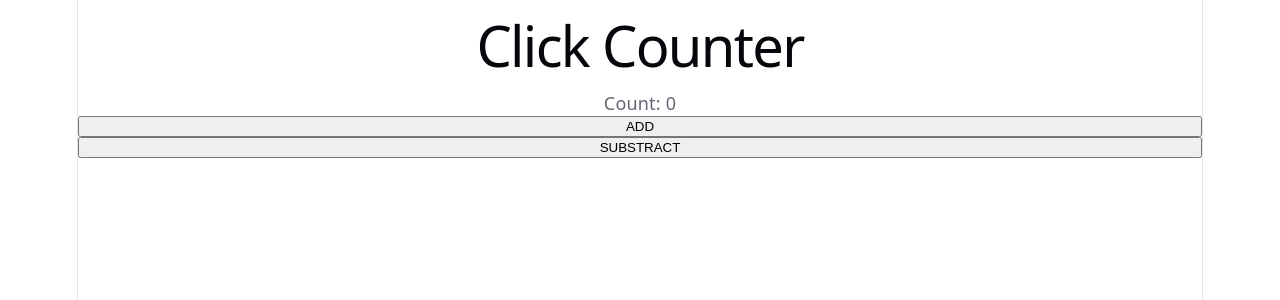
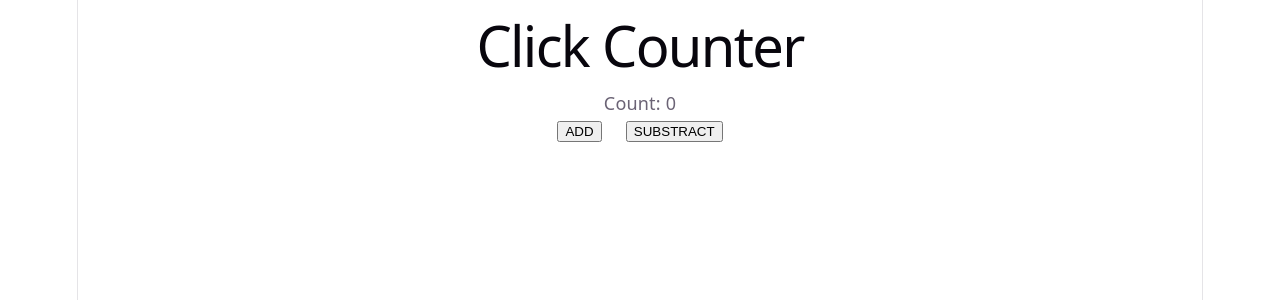
Before and after one commit to migarcos/react_essentials, a React (Vite) app: page / in a window 1280 px wide. Shown: the top 300 px of the page. Built offline with nearby package versions, Linux system fonts and the light colour scheme.

Commit message:
Count with function

```diff
--- a/src/App.jsx
+++ b/src/App.jsx
@@ -2,14 +2,14 @@
 // import reactLogo from './assets/react.svg'
 // import viteLogo from './assets/vite.svg'
 // import heroImg from './assets/hero.png'
-import ClassCounter from './components/ClassCounter'
 // import './App.css'
+import FunctCounter from "./components/FunctCounter"
 
 function App() {
 
   return (
     <>
-      < ClassCounter />
+      < FunctCounter />
     </>
   )
 }
--- a/src/components/ClassCounter.jsx
+++ b/src/components/ClassCounter.jsx
@@ -25,8 +25,11 @@
         <>
           <h1>Click Counter</h1>
           <p>Count: {count} </p>
-          <button onClick={this.increase}>  ADD </button>
-          <button onClick={this.decrease}>  SUBSTRACT </button>
+          <div>
+            <button onClick={this.increase}>  ADD </button>
+            &nbsp; &nbsp; &nbsp;
+            <button onClick={this.decrease}>  SUBSTRACT </button>
+          </div>
         </>
       );
     }
--- /dev/null
+++ b/src/components/FunctCounter.jsx
@@ -0,0 +1,29 @@
+import React, { useState } from 'react'
+
+const FunctCounter = () => {
+    // hook use
+    const [counter, setCounter ] = useState(0);
+
+    const increase = () => {
+      setCounter( (prevCount) => prevCount + 1 );
+    };
+
+    const decrease = () => {
+      setCounter( (prevCount) => prevCount - 1 );
+    };
+
+
+    return (
+        <>
+          <h1>Click Counter</h1>
+          <p>Count: {counter} </p>
+          <div>
+            <button onClick={increase}>  ADD </button>
+            &nbsp; &nbsp; &nbsp;
+            <button onClick={decrease}>  SUBSTRACT </button>
+          </div>
+        </>
+    );
+}
+
+export default FunctCounter;
```
